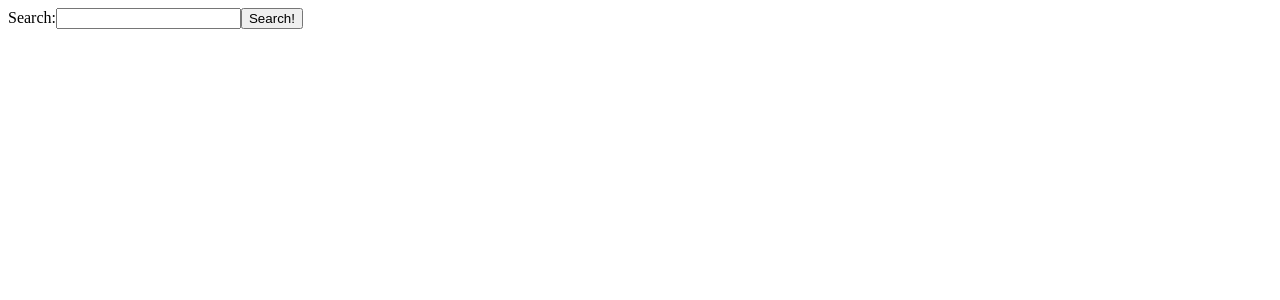
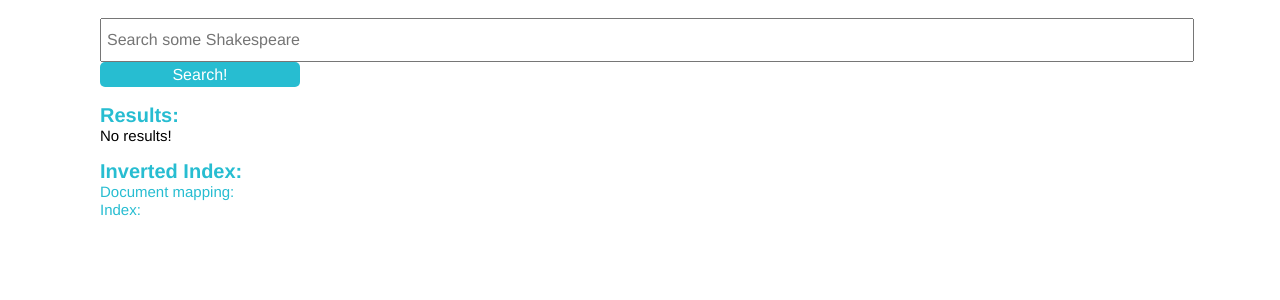
Before and after one commit to Gangezilla/basic-search, a Next.js app: page / in a window 1280 px wide. Shown: the top 300 px of the page. Built offline with nearby package versions, Linux system fonts and the light colour scheme.

Commit message:
Style FE

```diff
--- a/package.json
+++ b/package.json
@@ -19,6 +19,7 @@
     "porter-port": "^1.0.0",
     "react": "^16.8.4",
     "react-dom": "^16.8.4",
+    "styled-components": "^4.1.3",
     "winston": "^3.2.1"
   },
   "devDependencies": {
--- a/pages/index.js
+++ b/pages/index.js
@@ -1,5 +1,15 @@
+import React, { useState } from "react";
+import styled from "styled-components";
+
 import QueryBox from "../src/components/QueryBox";
-import React, { useState } from "react";
+import ResultsPanel from "../src/components/ResultsPanel";
+import InvertedIndex from "../src/components/InvertedIndex";
+
+const RootContainer = styled.div`
+  max-width: 1080px;
+  margin: 0 auto;
+  padding: 10px;
+`;
 
 const Index = () => {
   const [data, setData] = useState("");
@@ -19,10 +29,14 @@
   };
 
   return (
-    <div>
+    <RootContainer>
       <QueryBox onSubmit={onSubmit} />
-      {data ? JSON.stringify(data) : null}
-    </div>
+      <ResultsPanel
+        results={data.result}
+        unmatchedPhrases={data.unmatchedPhrases}
+      />
+      <InvertedIndex index={data.postings} documentNames={data.documentNames} />
+    </RootContainer>
   );
 };
 export default Index;
--- /dev/null
+++ b/src/components/InvertedIndex.js
@@ -0,0 +1,19 @@
+import { Heading, Result, Phrase } from "./styled";
+
+const InvertedIndex = ({ index, documentNames }) => {
+  return (
+    <div>
+      <Heading>Inverted Index:</Heading>
+      <div>
+        <Phrase>Document mapping: </Phrase>
+        <Result>{JSON.stringify(documentNames, null, 2)}</Result>
+      </div>
+      <div>
+        <Phrase>Index: </Phrase>
+        <Result>{JSON.stringify(index, null, 2)}</Result>
+      </div>
+    </div>
+  );
+};
+
+export default InvertedIndex;
--- a/src/components/QueryBox.js
+++ b/src/components/QueryBox.js
@@ -1,4 +1,26 @@
 import React, { useState } from "react";
+import styled from "styled-components";
+
+const Input = styled.input`
+  width: 100%;
+  padding: 5px;
+  height: 30px;
+  font-size: 16px;
+  font-family: "Helvetica Neue", Helvetica, sans-serif;
+`;
+
+const Button = styled.button`
+  margin-top: 10px auto 0 auto;
+  width: 50px;
+  width: 200px;
+  height: 25px;
+  background: #27bdd1;
+  color: white;
+  font-family: "Helvetica Neue", Helvetica, sans-serif;
+  font-size: 16px;
+  border-radius: 5px;
+  border: none;
+`;
 
 const QueryBox = ({ onSubmit }) => {
   const [query, setQuery] = useState("");
@@ -12,18 +34,16 @@
 
   return (
     <form onKeyPress={handleKeyPress}>
-      <label>
-        Search:
-        <input
-          value={query}
-          onChange={e => setQuery(e.target.value)}
-          type="text"
-          name="search"
-        />
-      </label>
-      <button onClick={handleClick} type="button">
+      <Input
+        value={query}
+        onChange={e => setQuery(e.target.value)}
+        type="text"
+        name="search"
+        placeholder="Search some Shakespeare"
+      />
+      <Button onClick={handleClick} type="button">
         Search!
-      </button>
+      </Button>
     </form>
   );
 };
--- /dev/null
+++ b/src/components/ResultsPanel.js
@@ -0,0 +1,48 @@
+import {
+  ResultCardContainer,
+  ResultHeading,
+  Phrase,
+  Result,
+  Heading,
+  ResultsContainer,
+  UnmatchedContainer
+} from "./styled";
+
+const ResultCard = ({ title, phrases }) => (
+  <ResultCardContainer>
+    <ResultHeading>{title}</ResultHeading>
+    {Object.keys(phrases).map(phrase => (
+      <div key={phrase}>
+        <Phrase>{phrase}: </Phrase>
+        <Result dangerouslySetInnerHTML={{ __html: phrases[phrase] }} />
+      </div>
+    ))}
+  </ResultCardContainer>
+);
+
+const ResultsPanel = ({ results, unmatchedPhrases }) => {
+  return (
+    <React.Fragment>
+      <Heading>Results:</Heading>
+      <ResultsContainer>
+        {results ? (
+          Object.keys(results).map(result => (
+            <ResultCard key={result} title={result} phrases={results[result]} />
+          ))
+        ) : (
+          <Result>No results!</Result>
+        )}
+      </ResultsContainer>
+      {unmatchedPhrases && unmatchedPhrases.length > 0 && (
+        <React.Fragment>
+          <Heading>Unmatched Phrases:</Heading>
+          <UnmatchedContainer>
+            <Result> {unmatchedPhrases.join(", ")}</Result>
+          </UnmatchedContainer>
+        </React.Fragment>
+      )}
+    </React.Fragment>
+  );
+};
+
+export default ResultsPanel;
--- /dev/null
+++ b/src/components/styled.js
@@ -0,0 +1,54 @@
+import styled from "styled-components";
+
+export const ResultCardContainer = styled.div`
+  display: flex;
+  flex-direction: column;
+  min-width: 300px;
+  max-width: 500px;
+  padding: 10px;
+  margin: 0 10px;
+  border-bottom: 1px solid #27bdd1;
+
+  @media (max-width: 500px) {
+    min-width: 240px;
+  }
+`;
+
+export const ResultsContainer = styled.div`
+  display: flex;
+  flex-direction: column;
+
+  @media (min-width: 1020px) {
+    flex-direction: row;
+  }
+`;
+
+export const UnmatchedContainer = styled.div`
+  display: flex;
+`;
+
+export const ResultHeading = styled.h2`
+  color: #27bdd1;
+  font-family: "Helvetica Neue", Helvetica, sans-serif;
+  font-size: 20px;
+  text-decoration-line: underline;
+  margin: 0 0 10px 0;
+`;
+
+export const Heading = styled.h2`
+  color: #27bdd1;
+  font-family: "Helvetica Neue", Helvetica, sans-serif;
+  font-size: 20px;
+  margin-bottom: 0;
+`;
+
+export const Phrase = styled.span`
+  color: #27bdd1;
+  font-family: "Helvetica Neue", Helvetica, sans-serif;
+  font-size: 15px;
+`;
+
+export const Result = styled.span`
+  font-family: "Helvetica Neue", Helvetica, sans-serif;
+  font-size: 15px;
+`;
```
Also changed, not shown: src/controllers/query.js (+7 -1 lines), pages/why.js (added), 1 other file (tests, documents, lock files or other folders).
